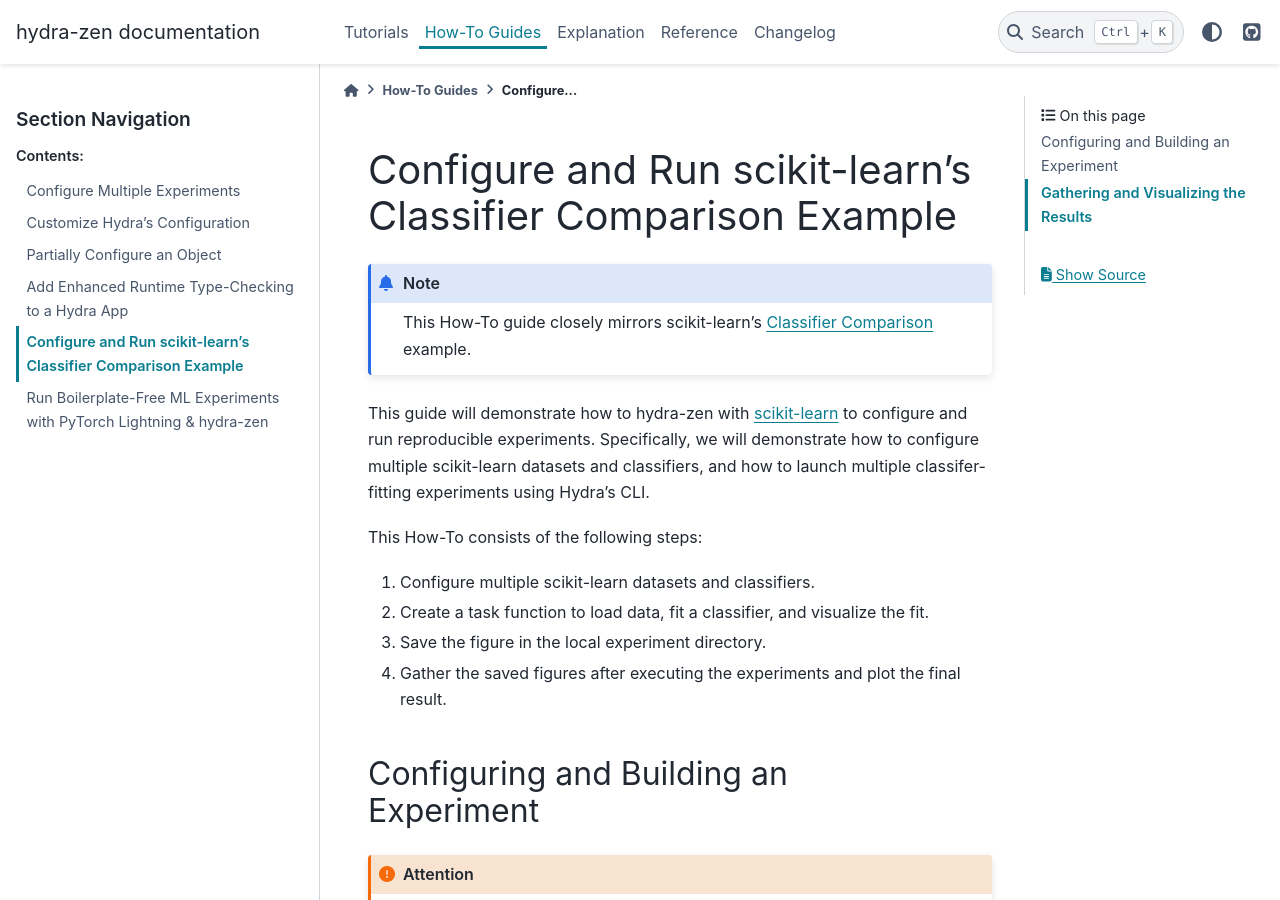
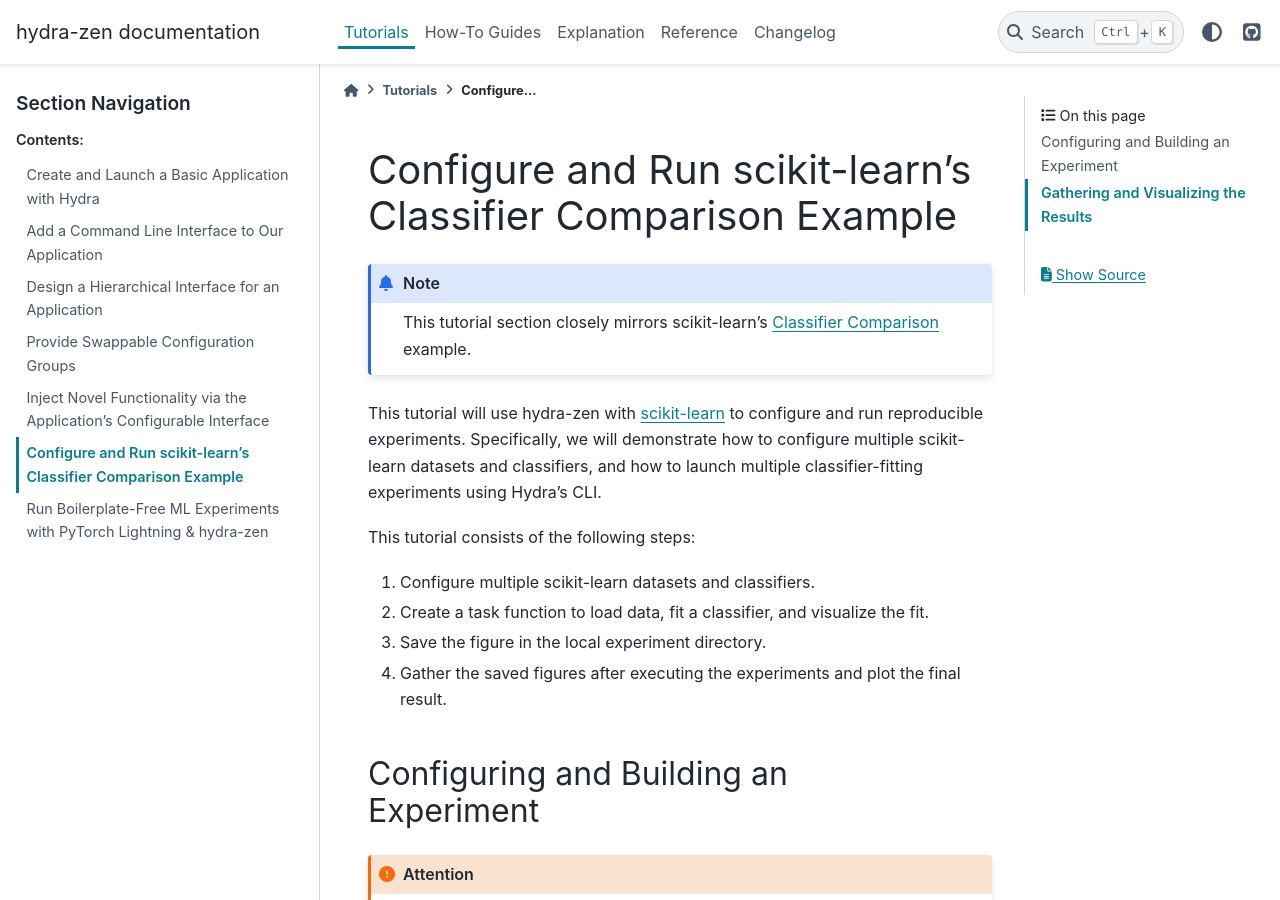
Before and after one commit to mit-ll-responsible-ai/hydra-zen, a Sphinx documentation site: the page built from docs/source/tutorials/using_scikit_learn.rst, in a window 1280 px wide and 900 px high. Built offline with Sphinx 7.4.7 and the PyData theme 0.15.4, drawn with Linux system fonts in a browser that asks for light colours; the version number could not be read and is left out; some of the changed text lies outside the part shown.

Commit message:
move scikit and PL how-to -> tutorial

```diff
--- a/docs/source/changes.rst
+++ b/docs/source/changes.rst
@@ -236,7 +236,7 @@
 
 - `How to configure multiple experiments <https://mit-ll-responsible-ai.github.io/hydra-zen/how_to/configuring_experiments.html>`_
 - `How to customize Hydra's configuration <https://mit-ll-responsible-ai.github.io/hydra-zen/how_to/configure_hydra.html>`_
-- `How to configure and run scikit-learn's "Classier Comparison" example <https://mit-ll-responsible-ai.github.io/hydra-zen/how_to/using_scikit_learn.html>`_
+- `How to configure and run scikit-learn's "Classier Comparison" example <https://mit-ll-responsible-ai.github.io/hydra-zen/tutorials/using_scikit_learn.html>`_
 
 
 
--- a/docs/source/how_tos.rst
+++ b/docs/source/how_tos.rst
@@ -27,5 +27,3 @@
    how_to/configure_hydra
    how_to/partial_config
    how_to/beartype
-   how_to/using_scikit_learn
-   how_to/pytorch_lightning
--- a/docs/source/tutorials.rst
+++ b/docs/source/tutorials.rst
@@ -28,6 +28,8 @@
    tutorials/hierarchy
    tutorials/config_groups
    tutorials/inject_wrapper
+   tutorials/using_scikit_learn
+   tutorials/pytorch_lightning
 
 
 .. tip::
--- a/docs/source/how_to/pytorch_lightning.rst
+++ b/docs/source/tutorials/pytorch_lightning.rst
@@ -7,7 +7,7 @@
 
    Your must install `PyTorch <https://pytorch.org/>`_ and `PyTorch Lightning <https://
    www.pytorchlightning.ai/>`_ in your Python environment in order to follow this
-   How-To guide.
+   tutorial.
 
 .. tip::
 
@@ -26,7 +26,7 @@
 simplicity, we will train it to simply fit :math:`\cos{x}` on
 :math:`x \in [-2\pi, 2\pi]`.
 
-In this "How-To" we will do the following:
+In this tutorial we will do the following:
 
 1. Define a simple neural network and `lightning module <https://pytorch-lightning.readthedocs.io/en/latest/common/lightning_module.html>`_.
 2. Create configs for our lighting module, data loader, optimizer, and trainer.
--- a/docs/source/how_to/using_scikit_learn.rst
+++ b/docs/source/tutorials/using_scikit_learn.rst
@@ -8,12 +8,12 @@
 
 .. admonition:: Note
 
-   This How-To guide closely mirrors scikit-learn's `Classifier Comparison <https://scikit-learn.org/stable/auto_examples/classification/plot_classifier_comparison.html#sphx-glr-auto-examples-classification-plot-classifier-comparison-py>`_  example.
+   This tutorial section closely mirrors scikit-learn's `Classifier Comparison <https://scikit-learn.org/stable/auto_examples/classification/plot_classifier_comparison.html#sphx-glr-auto-examples-classification-plot-classifier-comparison-py>`_  example.
 
-This guide will demonstrate how to hydra-zen with `scikit-learn <https://scikit-learn.org/stable/index.html>`_ to configure and run reproducible experiments.
-Specifically, we will demonstrate how to configure multiple scikit-learn datasets and classifiers, and how to launch multiple classifer-fitting experiments using Hydra's CLI.
+This tutorial will use hydra-zen with `scikit-learn <https://scikit-learn.org/stable/index.html>`_ to configure and run reproducible experiments.
+Specifically, we will demonstrate how to configure multiple scikit-learn datasets and classifiers, and how to launch multiple classifier-fitting experiments using Hydra's CLI.
 
-This How-To consists of the following steps:
+This tutorial consists of the following steps:
 
 1. Configure multiple scikit-learn datasets and classifiers.
 2. Create a task function to load data, fit a classifier, and visualize the fit.
```
Also changed, not shown: README.md (+1 -1 lines), docs/source/tutorials/scikit_learn.png (renamed from docs/source/how_to/scikit_learn.png).
